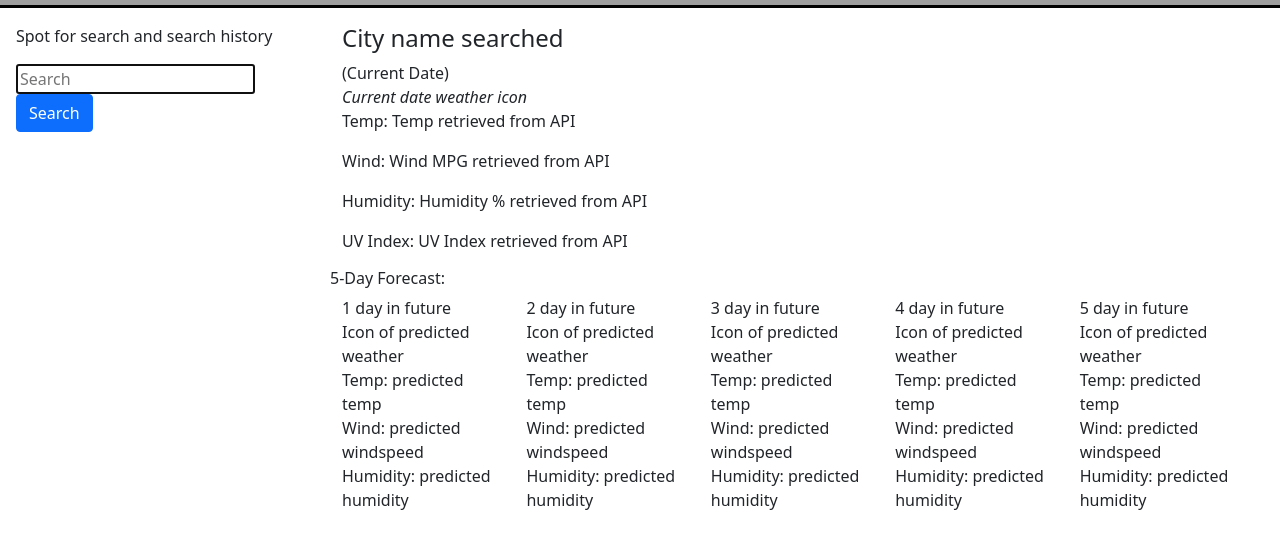
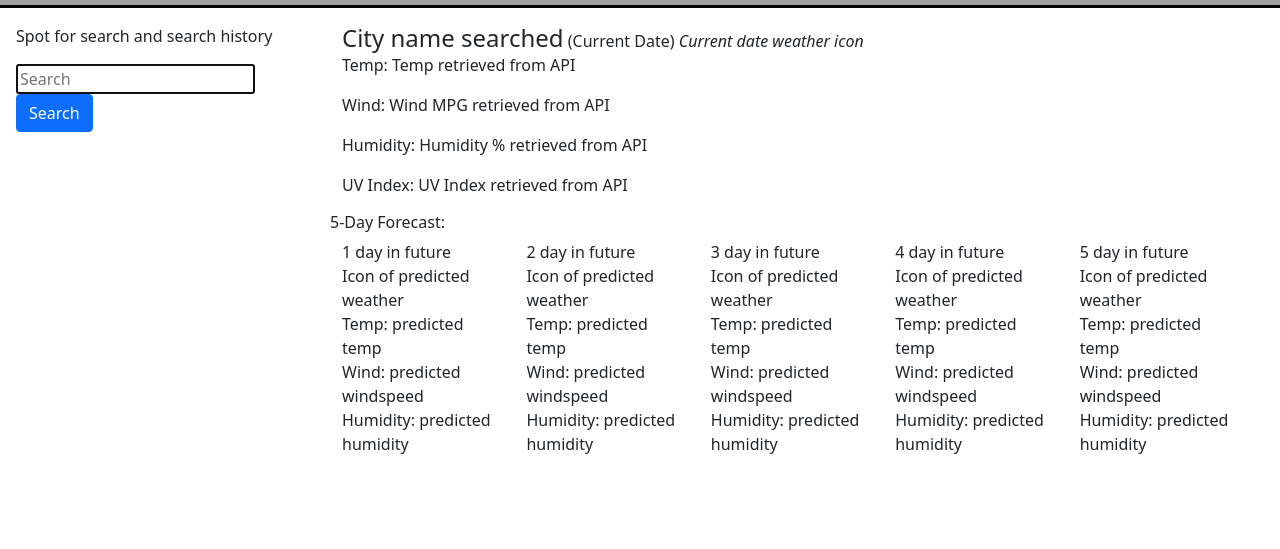
Before and after one commit to andrewbyoo/weather-web-app, a plain HTML site: page index.html in a window 1280 px wide. Shown: the part 111-660 px from the top of the page. Drawn offline with nearby package versions, Linux system fonts and the light colour scheme; grey boxes are pictures that could not be loaded.

Commit message:
Added display styling for the current day's city name, date, and icon

```diff
--- a/assets/css/style.css
+++ b/assets/css/style.css
@@ -12,3 +12,7 @@ h1 {
   color: #fff;
   text-shadow: 0px 0px 20px #0000ff;
 }
+
+#searchedCity, #currentDate, #currentIcon {
+  display: inline;
+}
```
